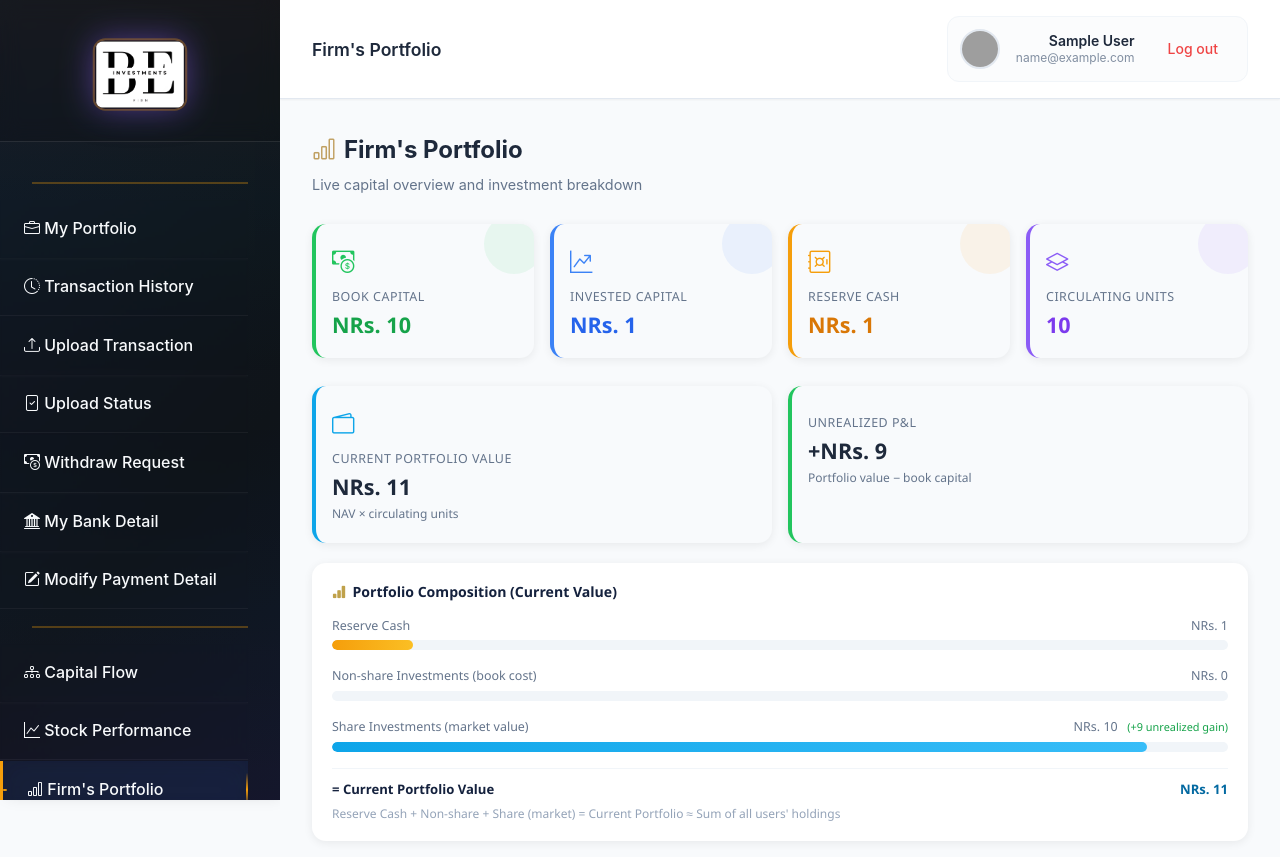
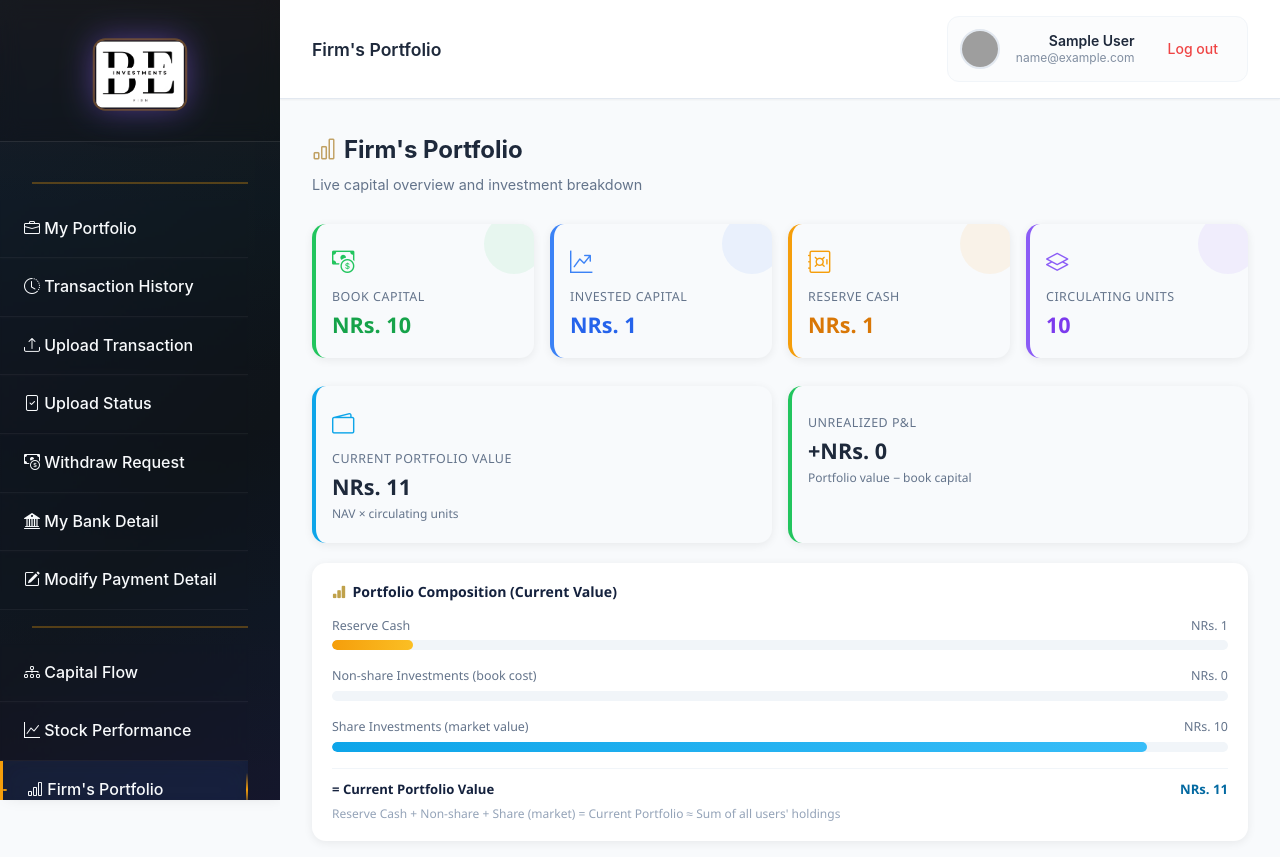
Before and after one commit to Nayan-Bakhadyo/fund_management_system, a Django app: page /firm_status_dashboard/ in a window 1280 px wide. Shown: the top 857 px of the page. Run offline with Django 4.2, Linux system fonts and the light colour scheme; a user stored in the database is signed in; tables that the repository leaves empty hold one stand-in row (values such as "Sample post"); grey boxes are pictures that could not be loaded.

Commit message:
Fix share unrealized P&L incorrectly including loan accrued interest
Tracked total_share_cost and total_loan_accrued separately in the loop.
share_unrealized_pl = share_market_value - share_cost_basis (equity only).
unrealized_pl = share_unrealized_pl + total_loan_accrued (correct total).
Template now uses share_unrealized_pl beside the share investments bar so
loan accrued interest no longer inflates the displayed equity gain/loss.

Co-Authored-By: Claude Sonnet 4.6 <noreply@anthropic.com>

```diff
--- a/mainapp/templates/mainapp/firm_status_dashboard.html
+++ b/mainapp/templates/mainapp/firm_status_dashboard.html
@@ -164,7 +164,7 @@
             <div class="fsd-bar-label">
                 <span>Share Investments (market value)</span>
                 <span>NRs. {{ share_market_value|floatformat:0|indian_format }}
-                {% if unrealized_pl < 0 %}<small style="color:#dc2626;margin-left:0.4rem;">({{ unrealized_pl|floatformat:0 }} unrealized loss)</small>{% elif unrealized_pl > 0 %}<small style="color:#16a34a;margin-left:0.4rem;">(+{{ unrealized_pl|floatformat:0 }} unrealized gain)</small>{% endif %}
+                {% if share_unrealized_pl < 0 %}<small style="color:#dc2626;margin-left:0.4rem;">({{ share_unrealized_pl|floatformat:0 }} unrealized loss)</small>{% elif share_unrealized_pl > 0 %}<small style="color:#16a34a;margin-left:0.4rem;">(+{{ share_unrealized_pl|floatformat:0 }} unrealized gain)</small>{% endif %}
                 </span>
             </div>
             <div class="fsd-bar-track">
--- a/mainapp/views.py
+++ b/mainapp/views.py
@@ -1503,6 +1503,8 @@ def firm_status_dashboard(request):
     open_investments = FirmInvestment.objects.filter(status='open').select_related('investment_category').prefetch_related('transactions')
     share_market_value = Decimal('0')
     non_share_book_value = Decimal('0')
+    total_share_cost = Decimal('0')
+    total_loan_accrued = Decimal('0')
     category_data = {}
     investment_breakdown = []  # for template detail rows
 
@@ -1530,6 +1532,7 @@ def firm_status_dashboard(request):
             else:
                 current_value = net_invested  # fallback to book if price missing
             share_market_value += current_value
+            total_share_cost += net_invested
         else:
             current_value = net_invested
             # For open loans, add accrued interest (same logic as calculate_nav command)
@@ -1545,7 +1548,9 @@ def firm_status_dashboard(request):
                             daily_rate = inv.interest_rate / Decimal('100') / Decimal('30')
                         else:
                             daily_rate = inv.interest_rate / Decimal('100') / Decimal('365')
-                        current_value += (net_invested * daily_rate * days).quantize(Decimal('0.01'))
+                        accrued = (net_invested * daily_rate * days).quantize(Decimal('0.01'))
+                        current_value += accrued
+                        total_loan_accrued += accrued
             non_share_book_value += current_value
 
         investment_breakdown.append({
@@ -1570,7 +1575,8 @@ def firm_status_dashboard(request):
     available_capital = latest_record.available_capital if latest_record else Decimal('0')
     current_portfolio_value = available_capital + share_market_value + non_share_book_value
     book_total = latest_record.total_capital if latest_record else Decimal('0')
-    unrealized_pl = share_market_value - (latest_record.invested_capital - non_share_book_value) if latest_record else Decimal('0')
+    share_unrealized_pl = share_market_value - total_share_cost
+    unrealized_pl = share_unrealized_pl + total_loan_accrued
 
     context = {
         'latest_record': latest_record,
@@ -1579,6 +1585,7 @@ def firm_status_dashboard(request):
         'category_values': category_values,
         'current_portfolio_value': current_portfolio_value,
         'unrealized_pl': unrealized_pl,
+        'share_unrealized_pl': share_unrealized_pl,
         'share_market_value': share_market_value,
         'non_share_book_value': non_share_book_value,
         'investment_breakdown': investment_breakdown,
```
